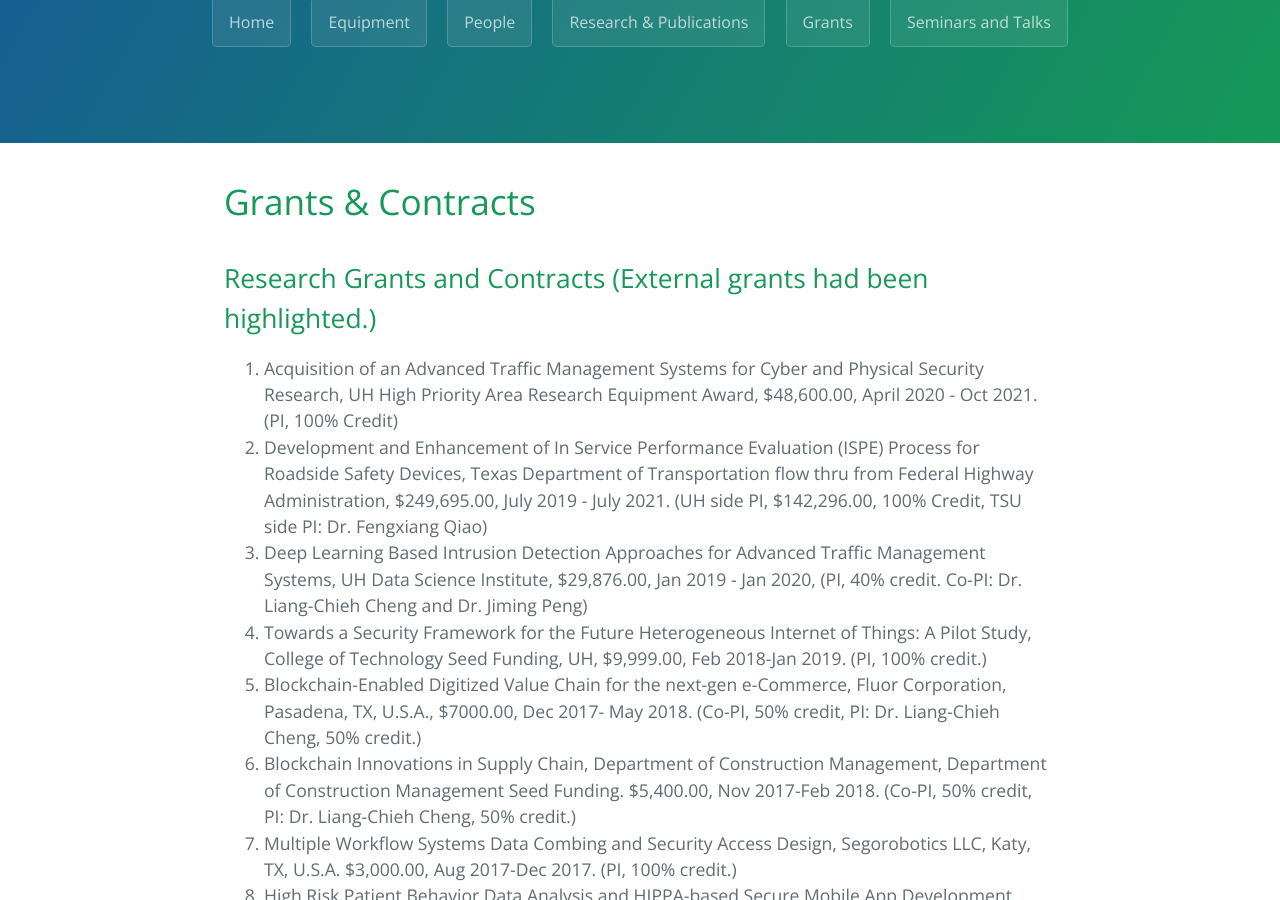
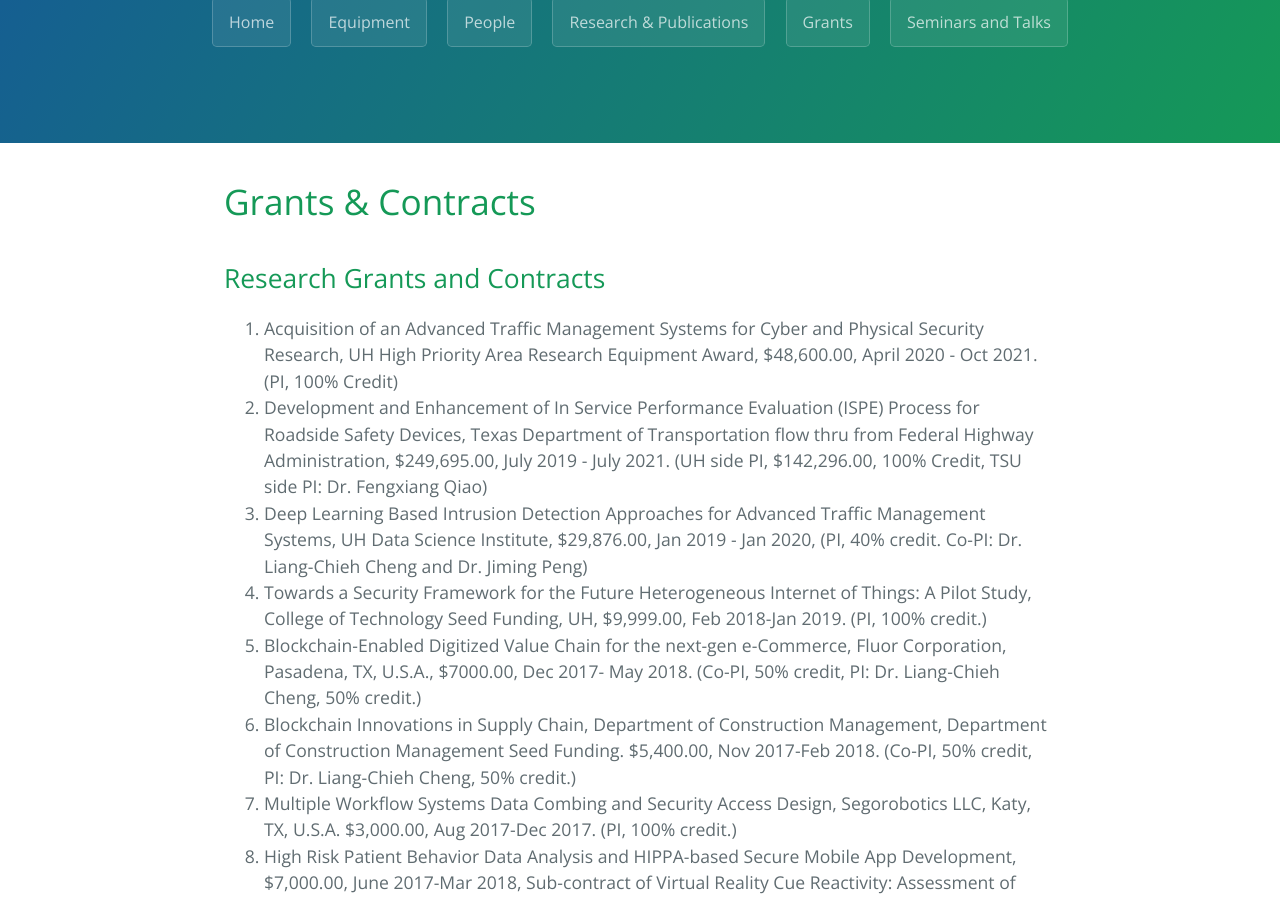
Before and after one commit to rohithreddydepa/Network-Software-and-System-Lab.github.io, a Jekyll site: the page built from index_4_Grants.md, in a window 1280 px wide and 900 px high, scrolled down 318 px. Built offline with Jekyll 4.4.1, drawn with Linux system fonts in a browser that asks for light colours.

Commit message:
Update index_4_Grants.md

```diff
--- a/index_4_Grants.md
+++ b/index_4_Grants.md
@@ -6,7 +6,7 @@ filename: index_4_Grants
 
 # Grants & Contracts
 
-## Research Grants and Contracts (External grants had been highlighted.)
+## Research Grants and Contracts
 
 1.	Acquisition of an Advanced Traffic Management Systems for Cyber and Physical Security Research, UH High Priority Area Research Equipment Award, $48,600.00, April 2020 - Oct 2021. (PI, 100% Credit)
 2.	Development and Enhancement of In Service Performance Evaluation (ISPE) Process for Roadside Safety Devices, Texas Department of Transportation flow thru from Federal Highway Administration, $249,695.00, July 2019 - July 2021. (UH side PI, $142,296.00, 100% Credit, TSU side PI: Dr. Fengxiang Qiao)
```
